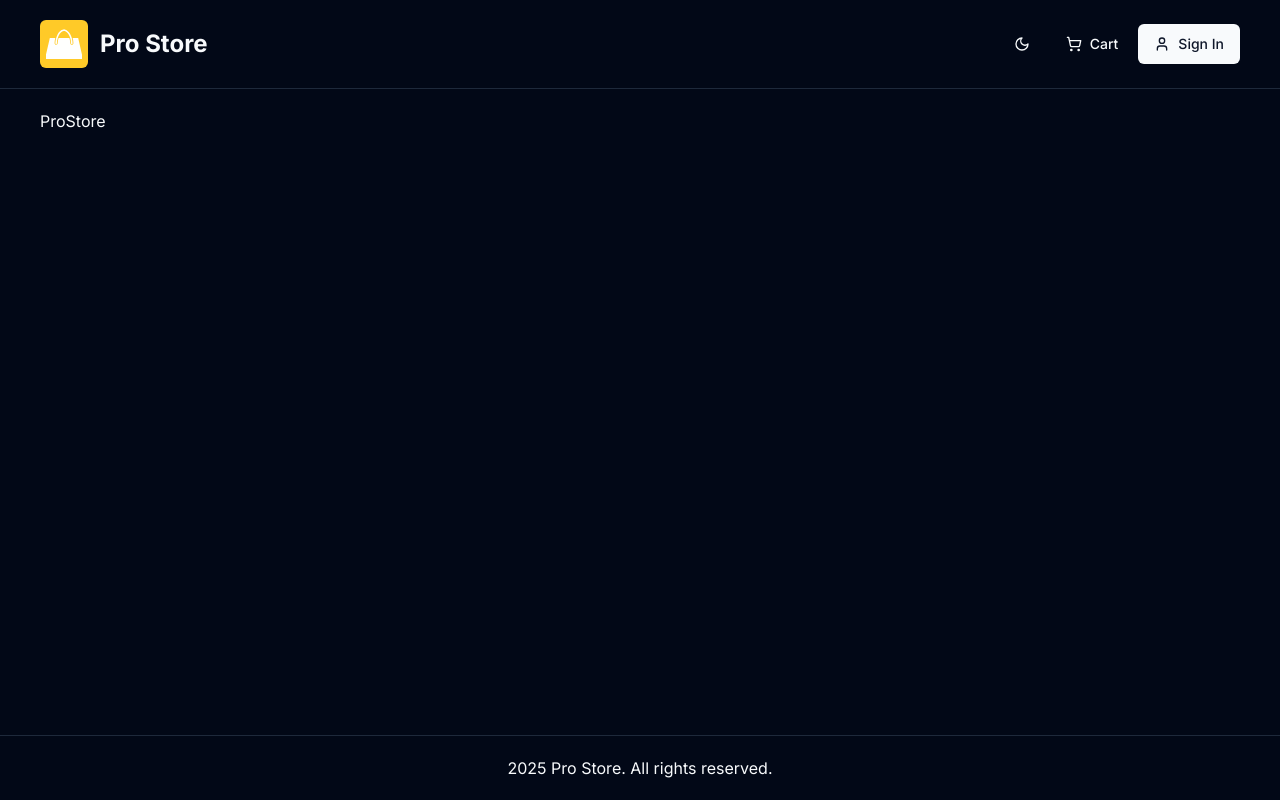
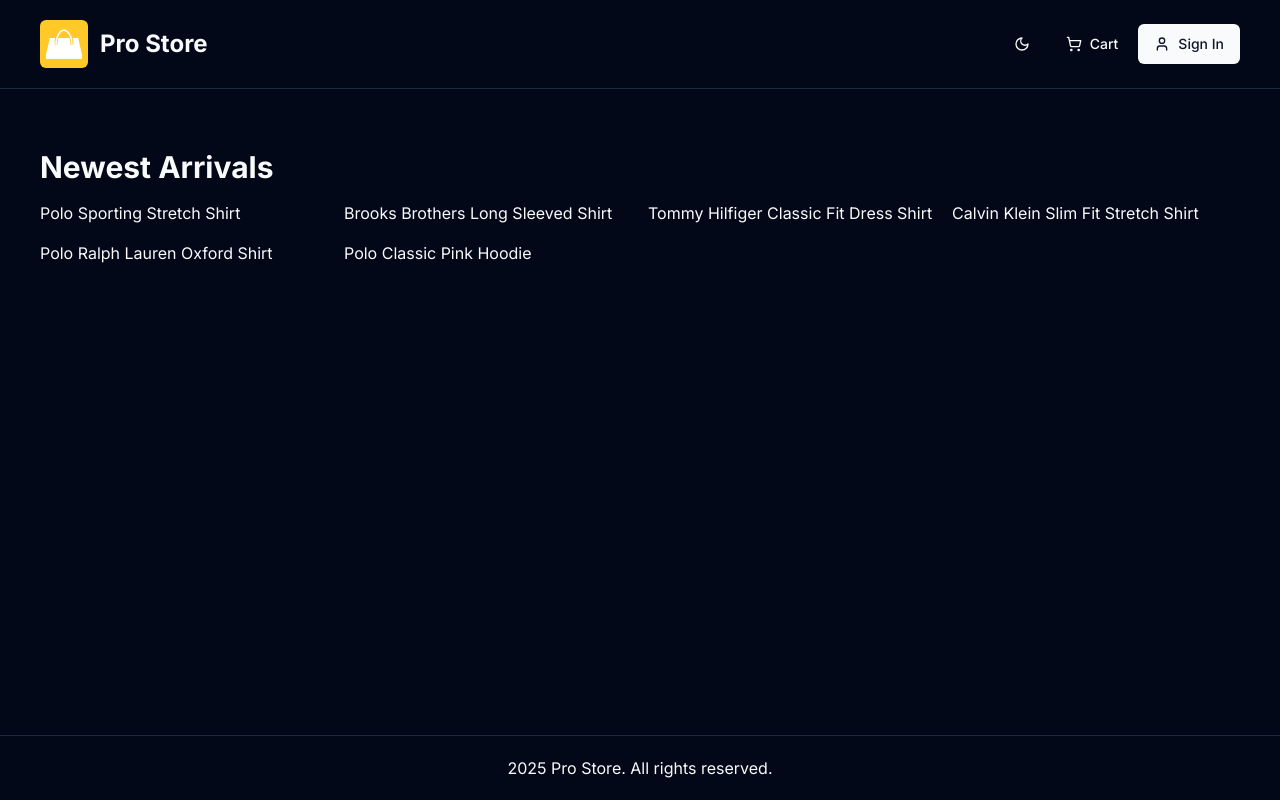
Before and after one commit to feelonewong/prostore, a Next.js app: page / in a window 1280 px wide. Built offline with nearby package versions, Linux system fonts and the light colour scheme; no server answers.

Commit message:
update: 完成卡片布局和数据

```diff
--- a/app/(root)/page.tsx
+++ b/app/(root)/page.tsx
@@ -1,9 +1,14 @@
 import React from "react";
-
+import ProductList from "@/components/shared/product/product-list";
+import sampleData from "@/db/sample-data";
 const delay = (ms: number) => new Promise((resolve) => setTimeout(resolve, ms));
 const Homepage = async () => {
   await delay(1000);
-  return <>ProStore</>;
+  return (
+    <>
+      <ProductList data={sampleData.products} title="Newest Arrivals" />
+    </>
+  );
 };
 
 export default Homepage;
--- a/components/shared/header/menu.tsx
+++ b/components/shared/header/menu.tsx
@@ -6,8 +6,6 @@
 import {
   Sheet,
   SheetContent,
-  SheetDescription,
-  SheetHeader,
   SheetTitle,
   SheetTrigger,
 } from "@/components/ui/sheet";
--- /dev/null
+++ b/components/shared/product/product-list.tsx
@@ -0,0 +1,22 @@
+import React from "react";
+
+const ProductList = ({ data, title }: { data: any; title?: string }) => {
+  return (
+    <div className="my-10">
+      <h2 className="h2-bold mb-4">{title}</h2>
+      {data.length > 0 ? (
+        <div className="grid grid-cols-1 sm:grid-cols-2 md:grid-cols-3 lg:grid-cols-4 gap-4">
+          {data.map((product) => {
+            return <div key={product.id}>{product.name}</div>;
+          })}
+        </div>
+      ) : (
+        <div>
+          <p>No products found</p>
+        </div>
+      )}
+    </div>
+  );
+};
+
+export default ProductList;
--- /dev/null
+++ b/db/sample-data.ts
@@ -0,0 +1,108 @@
+const sampleData = {
+  products: [
+    {
+      name: 'Polo Sporting Stretch Shirt',
+      slug: 'polo-sporting-stretch-shirt',
+      category: "Men's Dress Shirts",
+      description: 'Classic Polo style with modern comfort',
+      images: [
+        '/images/sample-products/p1-1.jpg',
+        '/images/sample-products/p1-2.jpg',
+      ],
+      price: 59.99,
+      brand: 'Polo',
+      rating: 4.5,
+      numReviews: 10,
+      stock: 5,
+      isFeatured: true,
+      banner: 'banner-1.jpg',
+    },
+    {
+      name: 'Brooks Brothers Long Sleeved Shirt',
+      slug: 'brooks-brothers-long-sleeved-shirt',
+      category: "Men's Dress Shirts",
+      description: 'Timeless style and premium comfort',
+      images: [
+        '/images/sample-products/p2-1.jpg',
+        '/images/sample-products/p2-2.jpg',
+      ],
+      price: 85.9,
+      brand: 'Brooks Brothers',
+      rating: 4.2,
+      numReviews: 8,
+      stock: 10,
+      isFeatured: true,
+      banner: 'banner-2.jpg',
+    },
+    {
+      name: 'Tommy Hilfiger Classic Fit Dress Shirt',
+      slug: 'tommy-hilfiger-classic-fit-dress-shirt',
+      category: "Men's Dress Shirts",
+      description: 'A perfect blend of sophistication and comfort',
+      images: [
+        '/images/sample-products/p3-1.jpg',
+        '/images/sample-products/p3-2.jpg',
+      ],
+      price: 99.95,
+      brand: 'Tommy Hilfiger',
+      rating: 4.9,
+      numReviews: 3,
+      stock: 0,
+      isFeatured: false,
+      banner: null,
+    },
+    {
+      name: 'Calvin Klein Slim Fit Stretch Shirt',
+      slug: 'calvin-klein-slim-fit-stretch-shirt',
+      category: "Men's Dress Shirts",
+      description: 'Streamlined design with flexible stretch fabric',
+      images: [
+        '/images/sample-products/p4-1.jpg',
+        '/images/sample-products/p4-2.jpg',
+      ],
+      price: 39.95,
+      brand: 'Calvin Klein',
+      rating: 3.6,
+      numReviews: 5,
+      stock: 10,
+      isFeatured: false,
+      banner: null,
+    },
+    {
+      name: 'Polo Ralph Lauren Oxford Shirt',
+      slug: 'polo-ralph-lauren-oxford-shirt',
+      category: "Men's Dress Shirts",
+      description: 'Iconic Polo design with refined oxford fabric',
+      images: [
+        '/images/sample-products/p5-1.jpg',
+        '/images/sample-products/p5-2.jpg',
+      ],
+      price: 79.99,
+      brand: 'Polo',
+      rating: 4.7,
+      numReviews: 18,
+      stock: 6,
+      isFeatured: false,
+      banner: null,
+    },
+    {
+      name: 'Polo Classic Pink Hoodie',
+      slug: 'polo-classic-pink-hoodie',
+      category: "Men's Sweatshirts",
+      description: 'Soft, stylish, and perfect for laid-back days',
+      images: [
+        '/images/sample-products/p6-1.jpg',
+        '/images/sample-products/p6-2.jpg',
+      ],
+      price: 99.99,
+      brand: 'Polo',
+      rating: 4.6,
+      numReviews: 12,
+      stock: 8,
+      isFeatured: true,
+      banner: null,
+    },
+  ],
+};
+
+export default sampleData;
```
